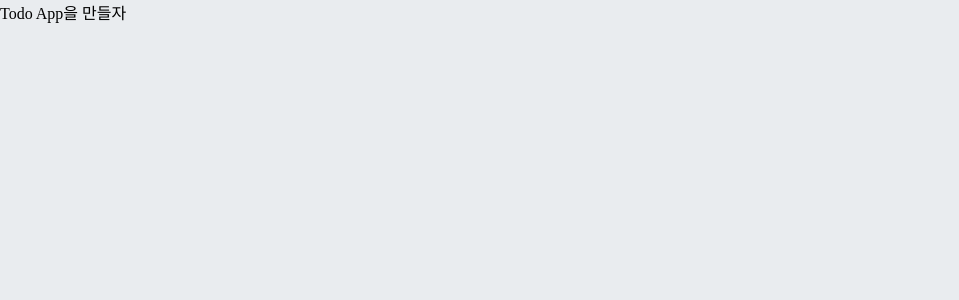
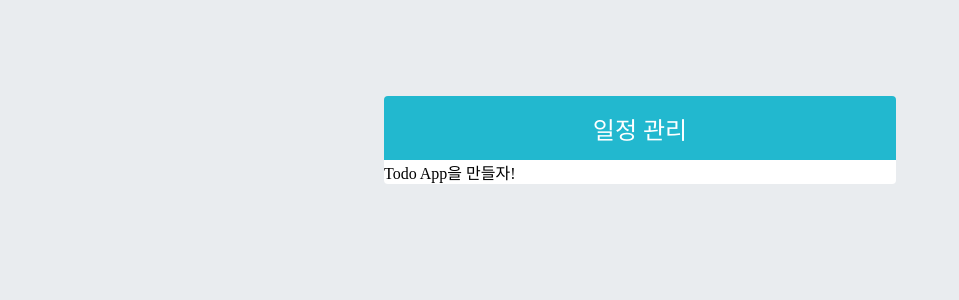
Before and after one commit to anomie7/react-typescript-todo-app, a React (Create React App) app: page / in a window 1280 px wide. Shown: the top 300 px of the page, without its empty margins (0-959 px from the left). Built offline with nearby package versions, Linux system fonts and the light colour scheme.

Commit message:
TodoTemplate 작성

```diff
--- a/src/App.tsx
+++ b/src/App.tsx
@@ -1,8 +1,11 @@
 import React, { FunctionComponent } from 'react';
 import './App.css';
+import TodoTemplate from './components/TodoTemplate';
 
 const App: FunctionComponent = () => {
-  return <div>Todo App을 만들자</div>
+  return (
+    <TodoTemplate>Todo App을 만들자!</TodoTemplate>
+  )
 }
 
 export default App;
--- /dev/null
+++ b/src/components/TodoTemplate.scss
@@ -0,0 +1,21 @@
+.TodoTemplate {
+    width: 512px;
+    margin-left: auto;
+    margin-right: auto;
+    margin-top: 6rem;
+    border-radius: 4px;
+    overflow: hidden;
+
+    .app-title {
+        background: #22b8cf;
+        color: white;
+        height: 4rem;
+        font-size: 1.5rem;
+        display: flex;
+        align-items: center;
+        justify-content: center;
+    }
+    .content {
+        background: white;
+    }
+}
--- /dev/null
+++ b/src/components/TodoTemplate.tsx
@@ -0,0 +1,12 @@
+import { FunctionComponent } from "react";
+import './TodoTemplate.scss'
+
+const TodoTemplate : FunctionComponent = ({children}) => {
+    return (
+        <div className="TodoTemplate">
+            <div className="app-title">일정 관리</div>
+            <div className="content">{children}</div>
+        </div>
+    )
+}
+export default TodoTemplate
```
